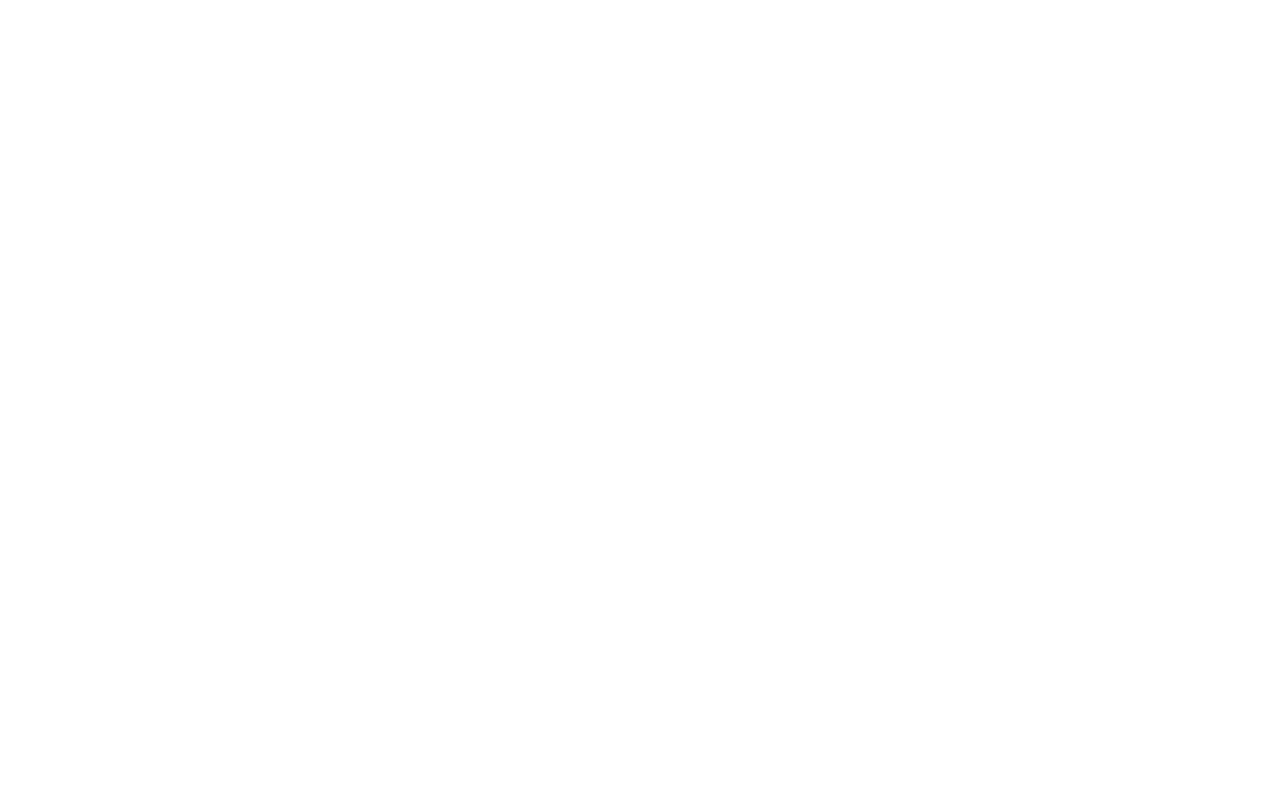
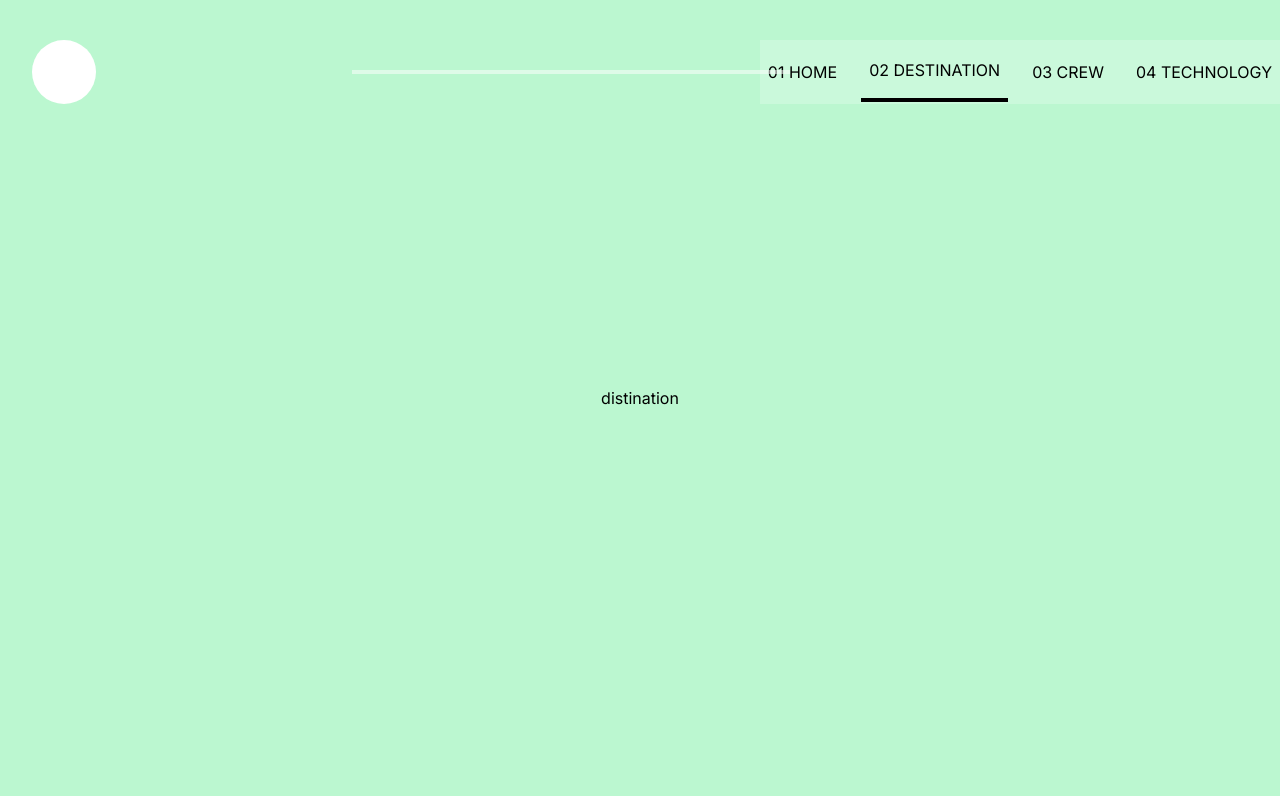
Before and after one commit to abuakr-alzubir/space-rourism, a Next.js app: page /destination in a window 1280 px wide. Built offline with nearby package versions, Linux system fonts and the light colour scheme.

Commit message:
trying fixing background

```diff
--- a/components/Containera.tsx
+++ b/components/Containera.tsx
@@ -7,7 +7,7 @@
 
 export const Containera = ({ children, className }: ContaineraData) => {
   return (
-    <div className={`mx-auto px-4 md:px-8 lg:px-12 text-white ${className}`}>
+    <div className={`mx-auto px-4 md:px-8 lg:px-12 text-black ${className}`}>
       {children}
     </div>
   );
--- a/components/Template.tsx
+++ b/components/Template.tsx
@@ -44,7 +44,8 @@
 
   return (
     <main
-    className={`bg-cover bg-[url('/${path}/background-${path}-mobile.jpg')] md:bg-[url('/${path}/background-${path}-tablet.jpg')] lg:bg-[url('/${path}/background-${path}-desktop.jpg')]`}
+    className="bg-green-200"
+    // className={`bg-cover bg-[url('/${path}/background-${path}-mobile.jpg')] md:bg-[url('/${path}/background-${path}-tablet.jpg')] lg:bg-[url('/${path}/background-${path}-desktop.jpg')]`}
     >
       <Section>
         <Containera>
--- a/components/navigations/Links.tsx
+++ b/components/navigations/Links.tsx
@@ -32,25 +32,25 @@
         } ${
           isvertival
             ? "flex-col gap-y-4 text-neutral-950"
-            : "flex-row gap-x-4 h-16 text-white"
+            : "flex-row gap-x-4 h-16 text-black"
         }`}
       >
         {links.map((link, i) => {
           return (
-              <li key={link.name} className={`hover:border-b-white hover:border-b-4 py-4 h-full px-2 ${
-                  pathName === link.href ? "border-b-4 border-white" : ""
+            <Link key={link.name} href={link.href} onClick={onClick}>
+              <li className={`hover:border-b-black hover:border-b-4 py-4 h-full px-2 ${
+                  pathName === link.href ? "border-b-4 border-black" : ""
                 } ${isvertival ? "hover:border-b-neutral-500 w-[50vw] hover:border-b-4 px-" : ""} ${
                   isvertival && pathName === link.href
                     ? "border-b-4 border-b-neutral-500 hover:border-b-4 hover:border-b-neutral-500"
                     : ""
                 }`}
-              >
-                <Link href={link.href} onClick={onClick}>
+                >
                 {hasNubering
                   ? `0${i + 1} ${link.name.toUpperCase()}`
                   : link.name.toUpperCase()}
+              </li>
             </Link>
-              </li>
           );
         })}
       </ul>
--- a/components/navigations/Navigation.tsx
+++ b/components/navigations/Navigation.tsx
@@ -30,7 +30,7 @@
       <div className="flex justify-between items-center px-8">
         {/* <Logo custom="16" /> */}
         <div className="w-16 h-16 bg-white rounded-full"></div>
-        <button onClick={toggleMenu} className="text-white">
+        <button onClick={toggleMenu} className="text-black">
           {isOpen ? <CgClose size={60} /> : <CiMenuBurger size={60} />}
         </button>
       </div>
```
